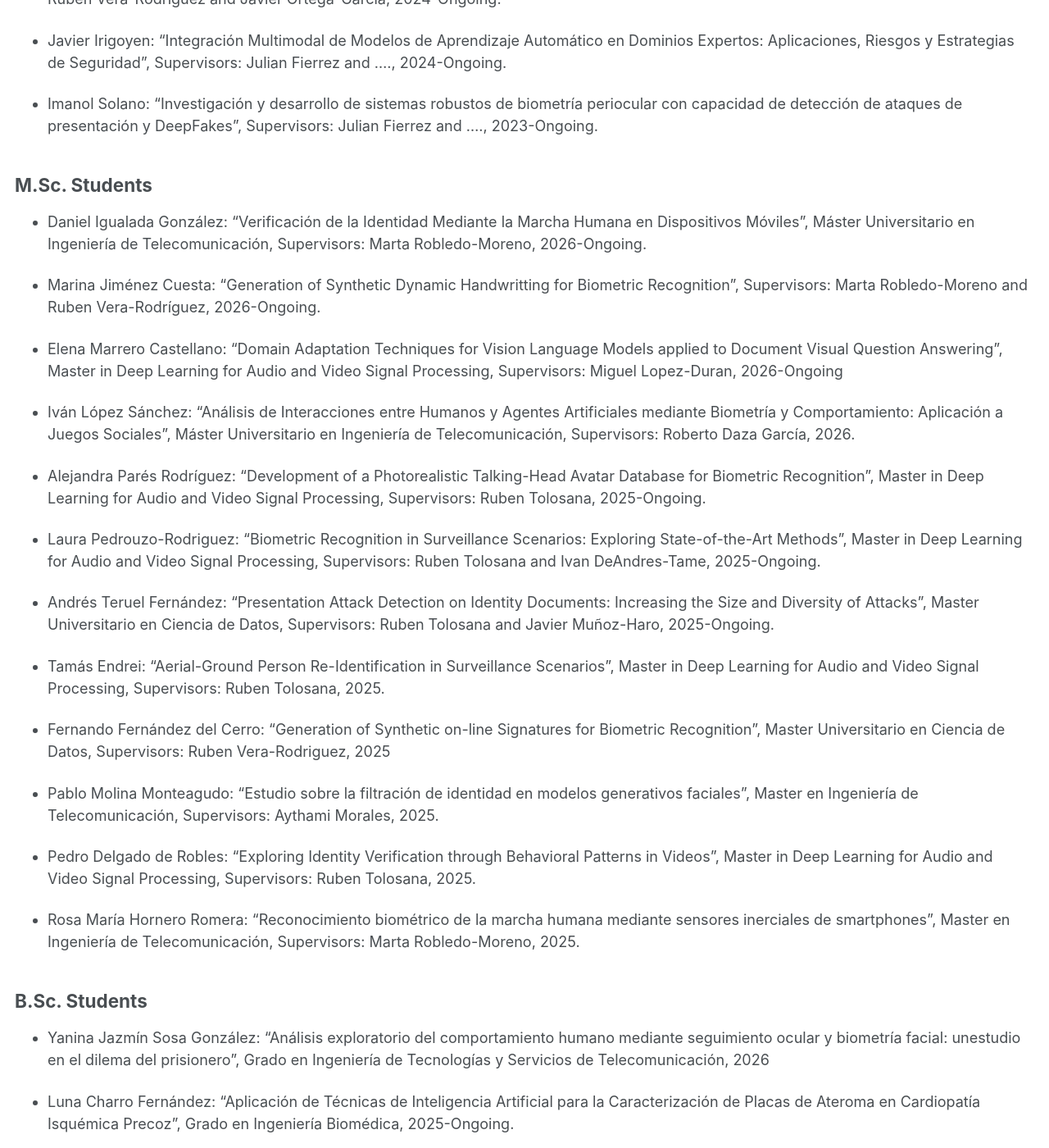
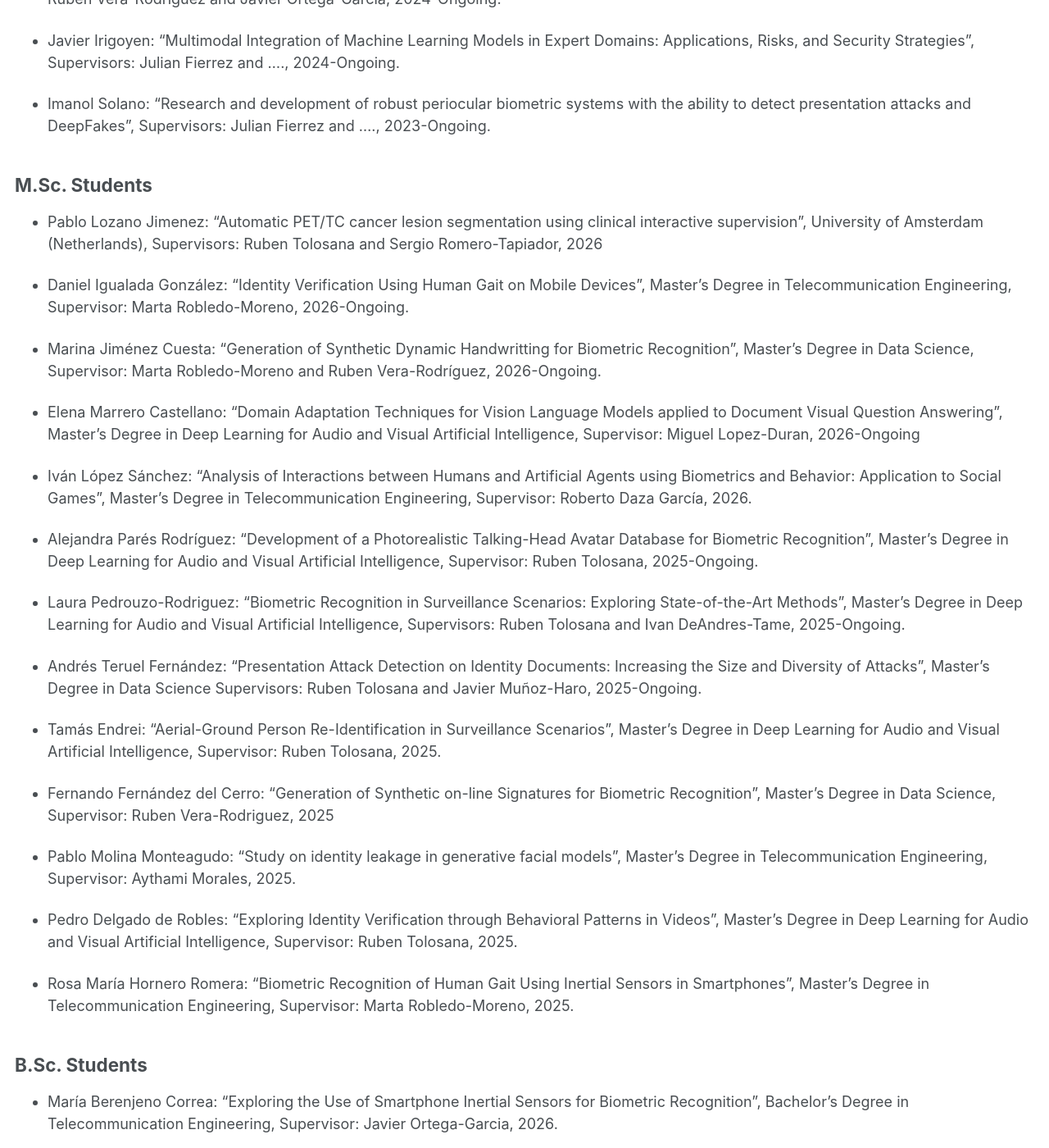
Before and after one commit to catedraeniauam/catedraeniauam.github.io, a Jekyll site: the page built from _pages/students.md, in a window 1280 px wide and 1400 px high, scrolled down 510 px. Shown: the whole window at 82% size. Built offline with Jekyll 4.4.1, drawn with Linux system fonts in a browser that asks for light colours; some of the changed text lies outside the part shown.

Commit message:
Añadimos nuevos masters y traducimos todo al ingles

```diff
--- a/_pages/students.md
+++ b/_pages/students.md
@@ -16,45 +16,51 @@ PhD Students
 
 - Marta Robledo-Moreno: “Biometric Systems in the Era of Smart Devices: Advances in Data Fusion and Artificial Intelligence”, Supervisors: Ruben Vera-Rodriguez and Javier Ortega-Garcia, 2024-Ongoing.
 
-- Javier Irigoyen: “Integración Multimodal de Modelos de Aprendizaje Automático en Dominios Expertos: Aplicaciones, Riesgos y Estrategias de Seguridad”, Supervisors: Julian Fierrez and …., 2024-Ongoing.
+- Javier Irigoyen: “Multimodal Integration of Machine Learning Models in Expert Domains: Applications, Risks, and Security Strategies”, Supervisors: Julian Fierrez and …., 2024-Ongoing.
 
-- Imanol Solano: “Investigación y desarrollo de sistemas robustos de biometría periocular con capacidad de detección de ataques de presentación y DeepFakes”, Supervisors: Julian Fierrez and …., 2023-Ongoing.
+- Imanol Solano: “Research and development of robust periocular biometric systems with the ability to detect presentation attacks and DeepFakes”, Supervisors: Julian Fierrez and …., 2023-Ongoing.
 
 M.Sc. Students
 -----
 
-- Daniel Igualada González: "Verificación de la Identidad Mediante la Marcha Humana en Dispositivos Móviles", Máster Universitario en Ingeniería de Telecomunicación, Supervisors: Marta Robledo-Moreno, 2026-Ongoing.
+- Pablo Lozano Jimenez: "Automatic PET/TC cancer lesion segmentation using clinical interactive supervision", University of Amsterdam (Netherlands), Supervisors: Ruben Tolosana and Sergio Romero-Tapiador, 2026
 
-- Marina Jiménez Cuesta: "Generation of Synthetic Dynamic Handwritting for Biometric Recognition", Supervisors: Marta Robledo-Moreno and Ruben Vera-Rodríguez, 2026-Ongoing.
+- Daniel Igualada González: “Identity Verification Using Human Gait on Mobile Devices”, Master's Degree in Telecommunication Engineering, Supervisor: Marta Robledo-Moreno, 2026-Ongoing.
 
-- Elena Marrero Castellano: "Domain Adaptation Techniques for Vision Language Models applied to Document Visual Question Answering", Master in Deep Learning for Audio and Video Signal Processing, Supervisors: Miguel Lopez-Duran, 2026-Ongoing
+- Marina Jiménez Cuesta: “Generation of Synthetic Dynamic Handwritting for Biometric Recognition”, Master's Degree in Data Science, Supervisor: Marta Robledo-Moreno and Ruben Vera-Rodríguez, 2026-Ongoing.
 
-- Iván López Sánchez: “Análisis de Interacciones entre Humanos y Agentes Artificiales mediante Biometría y Comportamiento: Aplicación a Juegos Sociales”, Máster Universitario en Ingeniería de Telecomunicación, Supervisors: Roberto Daza García, 2026.
+- Elena Marrero Castellano: "Domain Adaptation Techniques for Vision Language Models applied to Document Visual Question Answering", Master's Degree in Deep Learning for Audio and Visual Artificial Intelligence, Supervisor: Miguel Lopez-Duran, 2026-Ongoing
 
-- Alejandra Parés Rodríguez: “Development of a Photorealistic Talking-Head Avatar Database for Biometric Recognition”, Master in Deep Learning for Audio and Video Signal Processing, Supervisors: Ruben Tolosana, 2025-Ongoing.
+- Iván López Sánchez: “Analysis of Interactions between Humans and Artificial Agents using Biometrics and Behavior: Application to Social Games”, Master's Degree in Telecommunication Engineering, Supervisor: Roberto Daza García, 2026.
 
-- Laura Pedrouzo-Rodriguez: “Biometric Recognition in Surveillance Scenarios: Exploring State-of-the-Art Methods”, Master in Deep Learning for Audio and Video Signal Processing, Supervisors: Ruben Tolosana and Ivan DeAndres-Tame, 2025-Ongoing.
+- Alejandra Parés Rodríguez: “Development of a Photorealistic Talking-Head Avatar Database for Biometric Recognition”, Master's Degree in Deep Learning for Audio and Visual Artificial Intelligence, Supervisor: Ruben Tolosana, 2025-Ongoing.
 
-- Andrés Teruel Fernández: “Presentation Attack Detection on Identity Documents: Increasing the Size and Diversity of Attacks”, Master Universitario en Ciencia de Datos, Supervisors: Ruben Tolosana and Javier Muñoz-Haro, 2025-Ongoing.
+- Laura Pedrouzo-Rodriguez: “Biometric Recognition in Surveillance Scenarios: Exploring State-of-the-Art Methods”, Master's Degree in Deep Learning for Audio and Visual Artificial Intelligence, Supervisors: Ruben Tolosana and Ivan DeAndres-Tame, 2025-Ongoing.
 
-- Tamás Endrei: “Aerial-Ground Person Re-Identification in Surveillance Scenarios”, Master in Deep Learning for Audio and Video Signal Processing, Supervisors: Ruben Tolosana, 2025.
+- Andrés Teruel Fernández: “Presentation Attack Detection on Identity Documents: Increasing the Size and Diversity of Attacks”, Master's Degree in Data Science Supervisors: Ruben Tolosana and Javier Muñoz-Haro, 2025-Ongoing.
 
-- Fernando Fernández del Cerro: “Generation of Synthetic on-line Signatures for Biometric Recognition”, Master Universitario en Ciencia de Datos, Supervisors: Ruben Vera-Rodriguez, 2025
+- Tamás Endrei: “Aerial-Ground Person Re-Identification in Surveillance Scenarios”, Master's Degree in Deep Learning for Audio and Visual Artificial Intelligence, Supervisor: Ruben Tolosana, 2025.
 
-- Pablo Molina Monteagudo: “Estudio sobre la filtración de identidad en modelos generativos faciales”, Master en Ingeniería de Telecomunicación, Supervisors: Aythami Morales, 2025.
+- Fernando Fernández del Cerro: “Generation of Synthetic on-line Signatures for Biometric Recognition”, Master's Degree in Data Science, Supervisor: Ruben Vera-Rodriguez, 2025
 
-- Pedro Delgado de Robles: “Exploring Identity Verification through Behavioral Patterns in Videos”, Master in Deep Learning for Audio and Video Signal Processing, Supervisors: Ruben Tolosana, 2025.
+- Pablo Molina Monteagudo: “Study on identity leakage in generative facial models”, Master's Degree in Telecommunication Engineering, Supervisor: Aythami Morales, 2025.
 
-- Rosa María Hornero Romera: “Reconocimiento biométrico de la marcha humana mediante sensores inerciales de smartphones”, Master en Ingeniería de Telecomunicación, Supervisors: Marta Robledo-Moreno, 2025.
+- Pedro Delgado de Robles: “Exploring Identity Verification through Behavioral Patterns in Videos”, Master's Degree in Deep Learning for Audio and Visual Artificial Intelligence, Supervisor: Ruben Tolosana, 2025.
+
+- Rosa María Hornero Romera: “Biometric Recognition of Human Gait Using Inertial Sensors in Smartphones”, Master's Degree in Telecommunication Engineering, Supervisor: Marta Robledo-Moreno, 2025.
 
 
 B.Sc. Students
 -----
 
-- Yanina Jazmín Sosa González: "Análisis exploratorio del comportamiento humano mediante seguimiento ocular y biometría facial: unestudio en el dilema del prisionero", Grado en Ingeniería de Tecnologías y Servicios de Telecomunicación, 2026
+- María Berenjeno Correa: "Exploring the Use of Smartphone Inertial Sensors for Biometric Recognition", Bachelor's Degree in Telecommunication Engineering, Supervisor: Javier Ortega-Garcia, 2026.
 
-- Luna Charro Fernández: “Aplicación de Técnicas de Inteligencia Artificial para la Caracterización de Placas de Ateroma en Cardiopatía Isquémica Precoz”, Grado en Ingeniería Biomédica, 2025-Ongoing.
+- Iñaki de la Fuente Simón: "The Influence of Mobile Devices on Biometric Recognition Through Interaction with Mobile Devices", Bachelor's Degree in Computer Engineering, Supervisor: Rubén Vera-Rodríguez, 2026
 
-- Andrés Huergo Perea: “Reconocimiento Biométrico de Firma Aérea mediante Dispositivos Móviles”, Grado en Ingeniería de Tecnologías y Servicios de Telecomunicaciones, 2025.
+- Yanina Jazmín Sosa González: “Exploratory Analysis of Human Behavior Using Eye Tracking and Facial Biometrics: A Study in the Prisoner's Dilemma”, Bachelor's Degree in Telecommunications Engineering,Supervisor: Roberto Daza Garcia, 2026
 
-- Pablo Jiménez Lizcano: “Aplicación de Técnicas de Inteligencia Artificial para el Análisis de la Retinopatía Diabética”, Grado en Ingeniería Biomédica, 2025.
+- Luna Charro Fernández: “Application of Artificial Intelligence Techniques for the Characterization of Atheromatous Plaques in Early Ischemic Heart Disease”, Bachelor's Degree in Biomedical Engineering, Supervisor: Ruben Tolosana, 2026
+
+- Andrés Huergo Perea: “Biometric Air Signature Recognition using Mobile Devices”, Bachelor's Degree in Telecommunications Engineering, Supervisor: Ruben Vera-Rodriguez, 2025.
+
+- Pablo Jiménez Lizcano: “Application of Artificial Intelligence Techniques for the Analysis of Diabetic Retinopathy”, Bachelor's Degree in Biomedical Engineering, Supervisor: Ruben Tolosana, 2025.
```
